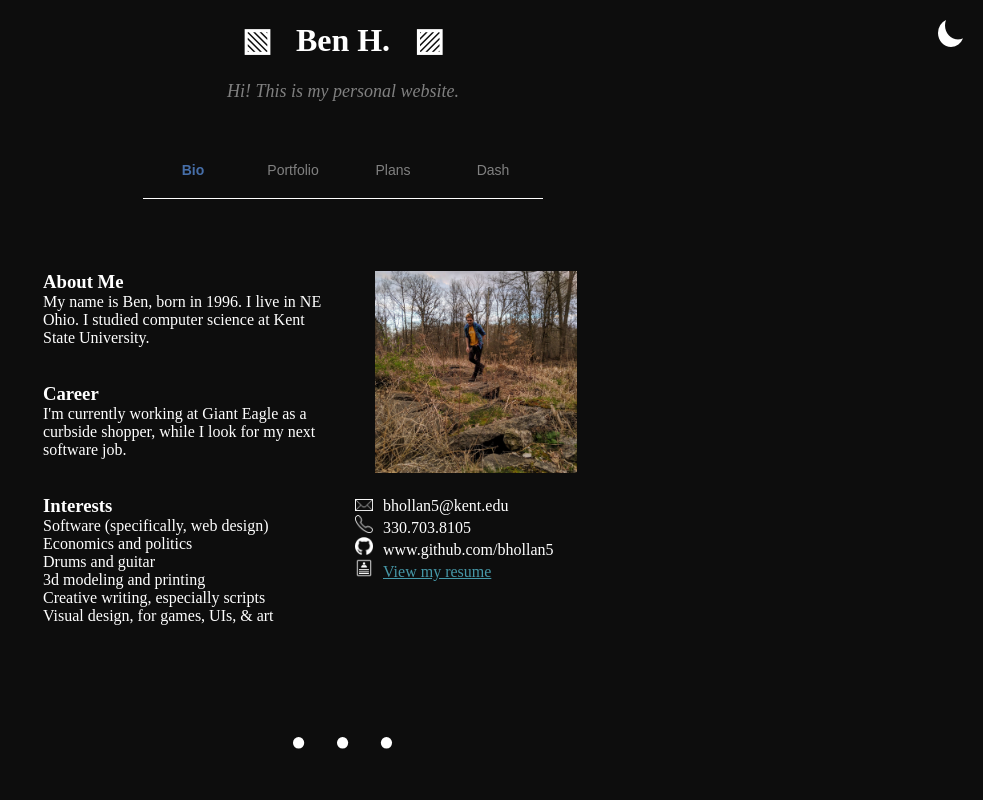
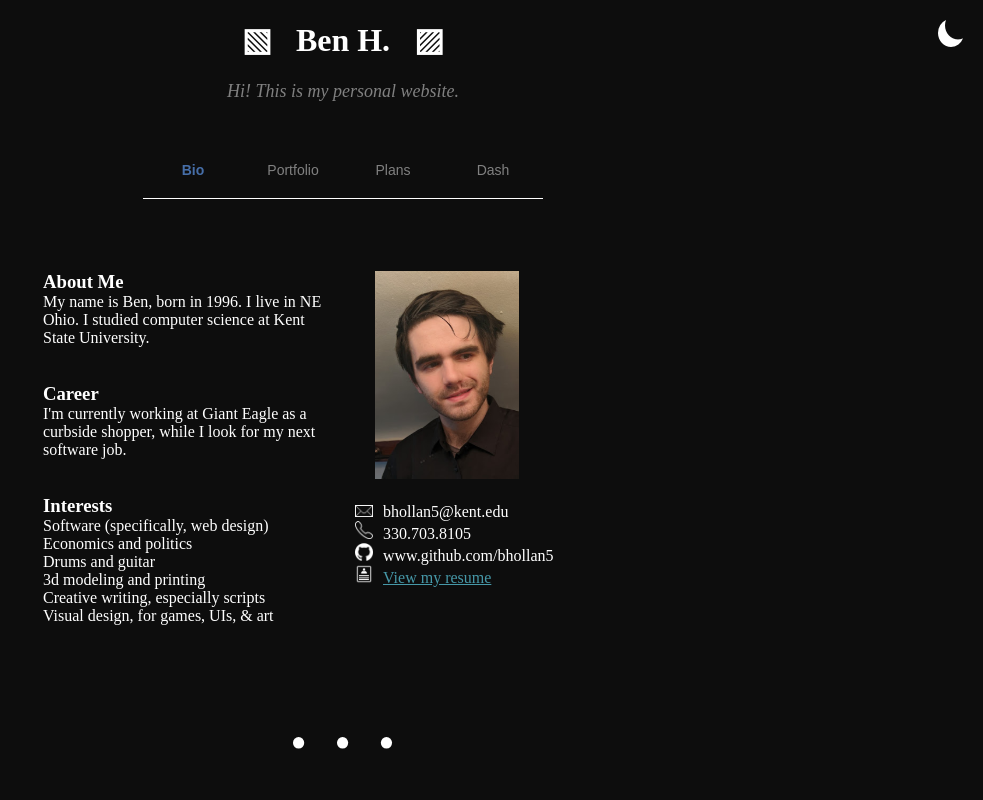
Before and after one commit to benholland1024/benh.cloud, a Vue app: page / in a window 1280 px wide. Shown: the top 800 px of the page, without its empty margins (297-1280 px from the left). Built offline with nearby package versions, Linux system fonts and the light colour scheme.

Commit message:
Swapping out selfie

```diff
--- a/src/views/Bio.vue
+++ b/src/views/Bio.vue
@@ -22,7 +22,7 @@
         <p>Visual design, for games, UIs, & art</p>
       </div>
       <div style="width:48%">
-        <img src="../assets/page_assets/bio/selfie.jpg" style="width: 70%; padding: 0px 0px 20px 20px;" />
+        <img src="../assets/page_assets/bio/selfie.png" style="width: 50%; padding: 0px 0px 20px 20px;" />
         <br />
         <p><img src="../assets/icons/mail.png" class="icon" />bhollan5@kent.edu</p>
         <p><img src="../assets/icons/phone.png" class="icon" />330.703.8105</p>
```
Also changed, not shown: src/assets/page_assets/bio/selfie.png (added).
